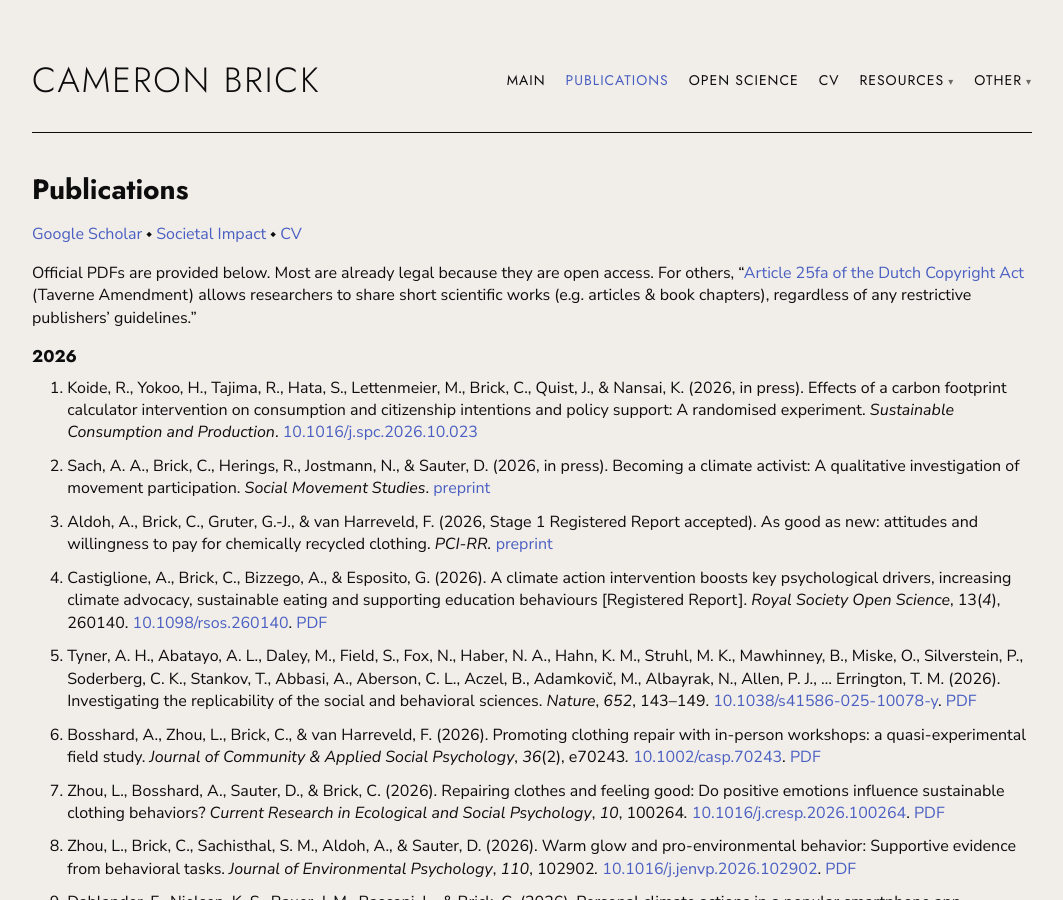
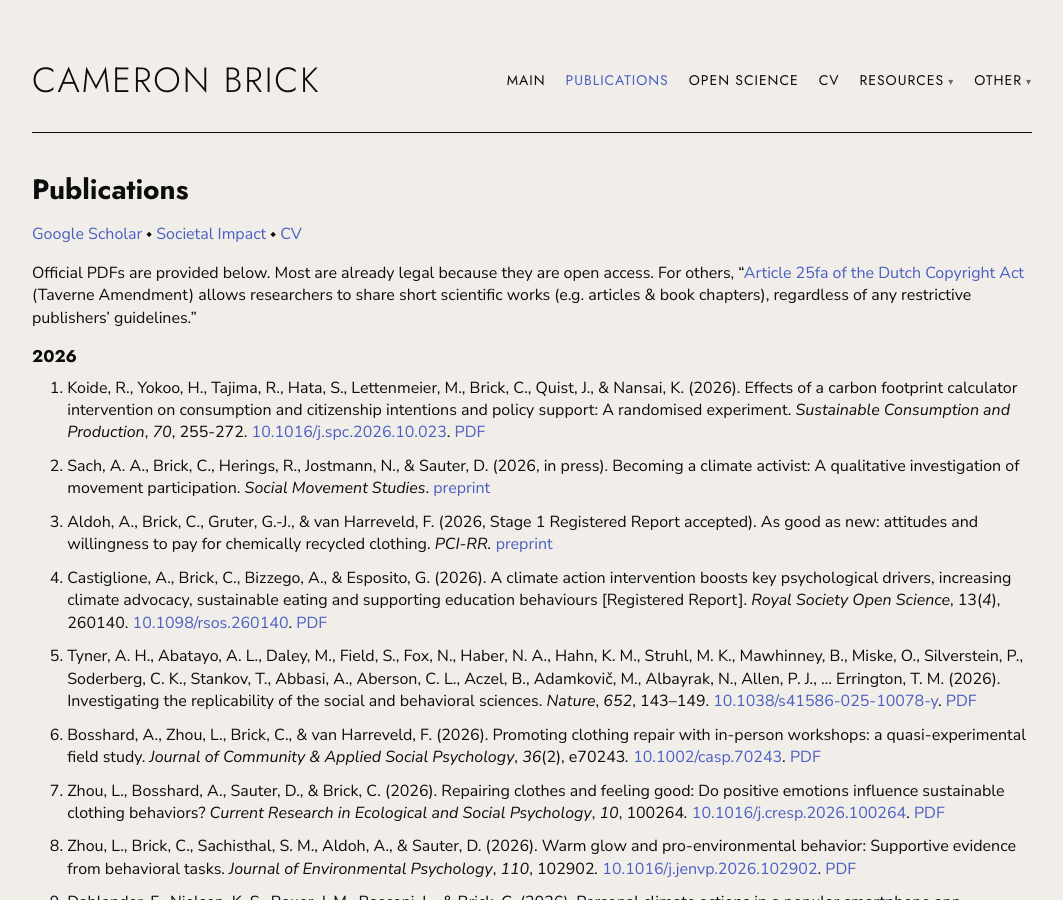
Before and after one commit to brickc/brickc.github.io, a Jekyll site: the page built from publications.md, in a window 1280 px wide and 900 px high. Shown: the whole window, without its empty margins (108-1171 px from the left). Built offline with Jekyll 4.4.1, drawn with Linux system fonts in a browser that asks for light colours.

Commit message:
Update CV and publications from Dropbox

```diff
--- a/_includes/publications.html
+++ b/_includes/publications.html
@@ -2,7 +2,7 @@
 <div class="publications">
 <h3 class="pub-year">2026</h3>
 <ol type="1">
-<li><p>Koide, R., Yokoo, H., Tajima, R., Hata, S., Lettenmeier, M., Brick, C., Quist, J., &amp; Nansai, K. (2026, in press). Effects of a carbon footprint calculator intervention on consumption and citizenship intentions and policy support: A randomised experiment. <em>Sustainable Consumption and Production</em>. <a href="https://doi.org/10.1016/j.spc.2026.10.023">10.1016/j.spc.2026.10.023</a></p></li>
+<li><p>Koide, R., Yokoo, H., Tajima, R., Hata, S., Lettenmeier, M., Brick, C., Quist, J., &amp; Nansai, K. (2026). Effects of a carbon footprint calculator intervention on consumption and citizenship intentions and policy support: A randomised experiment. <em>Sustainable Consumption and Production</em>, <em>70</em>, 255-272. <a href="https://doi.org/10.1016/j.spc.2026.10.023">10.1016/j.spc.2026.10.023</a>. <a href="https://www.dropbox.com/scl/fi/1ao3ii4s068ja2f9oxu8o/Koide-2026-Effects-of-a-carbon-footprint-calculator-intervention-on-consumption-and-citizenship-intentions-and-policy-support-A-randomised-experiment.pdf?rlkey=91mym9kmmopt5bri2dqsl2ufi&amp;raw=1">PDF</a></p></li>
 <li><p>Sach, A. A., Brick, C., Herings, R., Jostmann, N., &amp; Sauter, D. (2026, in press). Becoming a climate activist: A qualitative investigation of movement participation. <em>Social Movement Studies</em>. <a href="https://osf.io/preprints/psyarxiv/ywn7r_v2/">preprint</a></p></li>
 <li><p>Aldoh, A., Brick, C., Gruter, G.-J., &amp; van Harreveld, F. (2026, Stage 1 Registered Report accepted). As good as new: attitudes and willingness to pay for chemically recycled clothing. <em>PCI-RR.</em> <a href="https://osf.io/preprints/psyarxiv/wcyjr_v2">preprint</a></p></li>
 <li><p>Castiglione, A., Brick, C., Bizzego, A., &amp; Esposito, G. (2026). A climate action intervention boosts key psychological drivers, increasing climate advocacy, sustainable eating and supporting education behaviours [Registered Report]. <em>Royal Society Open Science</em>, 13(<em>4</em>), 260140. <a href="https://doi.org/10.1098/rsos.260140">10.1098/rsos.260140</a>. <a href="https://royalsocietypublishing.org/rsos/article-pdf/doi/10.1098/rsos.260140/6130046/rsos.260140.pdf">PDF</a></p></li>
```
Also changed, not shown: 2 other files.
